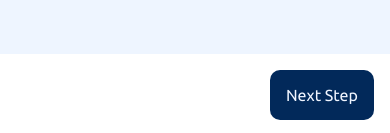
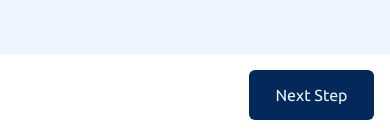
Before and after one commit to esa1715/multi-step-form-fem, a React (Vite) app: page / in a window 390 px wide. Shown: the part 708-841 px from the top of the page. Built offline with nearby package versions, Linux system fonts and the light colour scheme.

Commit message:
feat: :sparkles: add navigation buttons to steps 3 and 4 of the multi-step form

```diff
--- a/src/components/MultiStepForm/StepButton/StepButton.css
+++ b/src/components/MultiStepForm/StepButton/StepButton.css
@@ -5,12 +5,13 @@
 }
 
 .next-btn:hover {
-    background-color: rgba(2, 41, 90, 0.85);
+    background-color: rgba(2, 41, 90, 0.75);
 }
 
-.next-btn, .back-btn {
+.next-btn, .back-btn, .confirm-btn {
     padding: 1rem 1.5rem;
     border-radius: 10px;
+    width: 125px;
 }
 
 .back-btn {
@@ -23,9 +24,19 @@
     color: #02295a;
 }
 
+.confirm-btn {
+    background-color: #473dff;
+    color: #f0f5ff;
+    transition: background-color 0.25s ease;
+}
+
+.confirm-btn:hover {
+    background-color: rgba(71, 61, 255, 0.5);
+}
 
 @media screen and (max-width: 885px) {
-    .next-btn, .back-btn {
+    .next-btn, .back-btn, .confirm-btn {
         padding: 1rem;
+        border-radius: 6px;
     }
 }
--- a/src/components/MultiStepForm/Steps/AddOns/index.tsx
+++ b/src/components/MultiStepForm/Steps/AddOns/index.tsx
@@ -2,6 +2,7 @@ import React from "react";
 import './AddOns.css'
 import { FontAwesomeIcon } from '@fortawesome/react-fontawesome';
 import { faGear } from '@fortawesome/free-solid-svg-icons';
+import StepButton from "../../StepButton";
 
 
 type AddOnsProps = {
@@ -9,7 +10,7 @@ type AddOnsProps = {
   setCurrentStep: React.Dispatch<React.SetStateAction<number>>;
 };
 
-const AddOns: React.FC<AddOnsProps> = () => {
+const AddOns: React.FC<AddOnsProps> = ({setCurrentStep}) => {
 
     return(
     <form className="personal-info">
@@ -21,6 +22,12 @@ const AddOns: React.FC<AddOnsProps> = () => {
           <FontAwesomeIcon icon={faGear} spin style={{color: " #9699ab",}} />
         </div>
 
+
+
+        <div className="step-btns">
+          <StepButton variant="back" onClick={() => setCurrentStep((prev) => prev - 1)}/>
+          <StepButton variant="next" type="submit" />
+        </div>
     </form>
     )
 }
--- a/src/components/MultiStepForm/Steps/Summary/index.tsx
+++ b/src/components/MultiStepForm/Steps/Summary/index.tsx
@@ -1,13 +1,14 @@
 import React from "react";
 import { FontAwesomeIcon } from '@fortawesome/react-fontawesome';
 import { faGear } from '@fortawesome/free-solid-svg-icons';
+import StepButton from "../../StepButton";
 
 type SummaryProps = {
   currentStep: number;
   setCurrentStep: React.Dispatch<React.SetStateAction<number>>;
 };
 
-const Summary: React.FC<SummaryProps> = () => {
+const Summary: React.FC<SummaryProps> = ({setCurrentStep}) => {
 
     return(
     <form className="personal-info">
@@ -20,6 +21,11 @@ const Summary: React.FC<SummaryProps> = () => {
           <FontAwesomeIcon icon={faGear} spin style={{color: " #9699ab",}} />
         </div>
 
+
+        <div className="step-btns">
+          <StepButton variant="back" onClick={() => setCurrentStep((prev) => prev - 1)}/>
+          <StepButton variant="confirm" type="submit" />
+        </div>
     </form>
     )
 }
```
